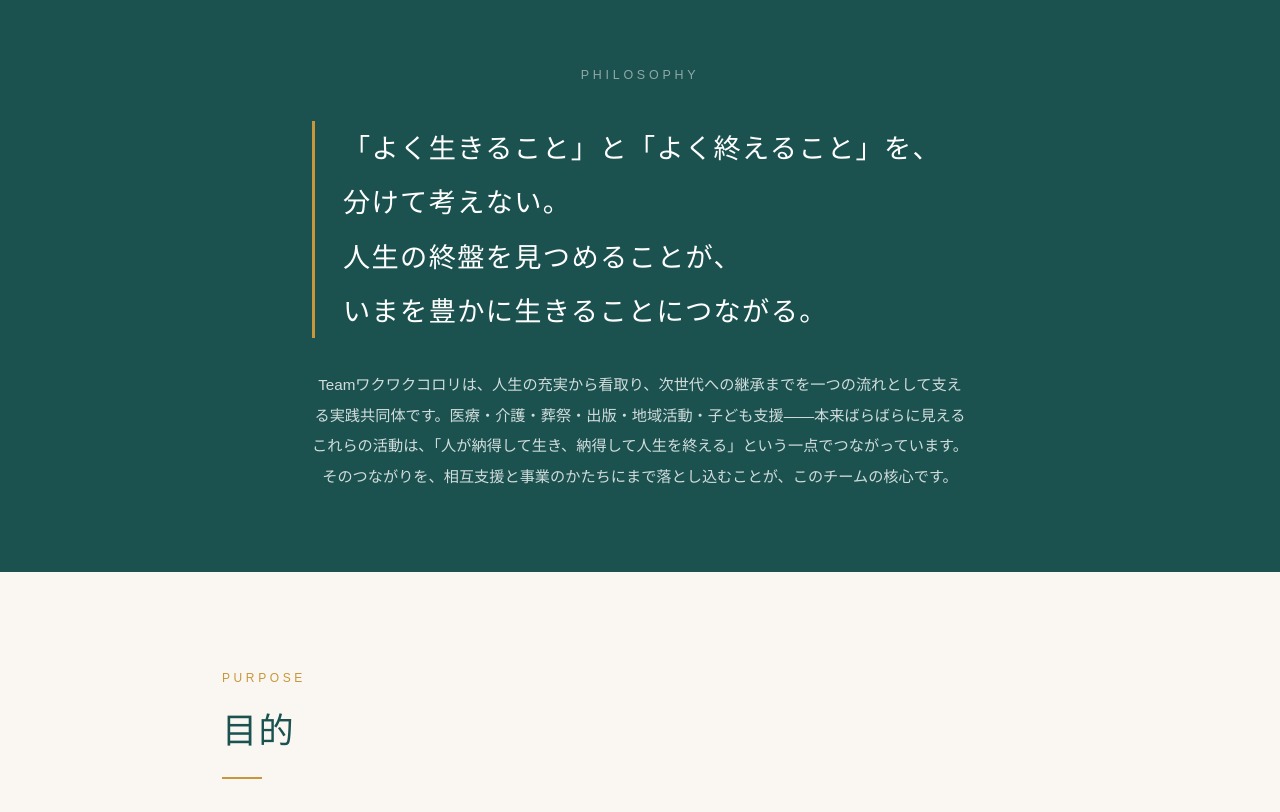
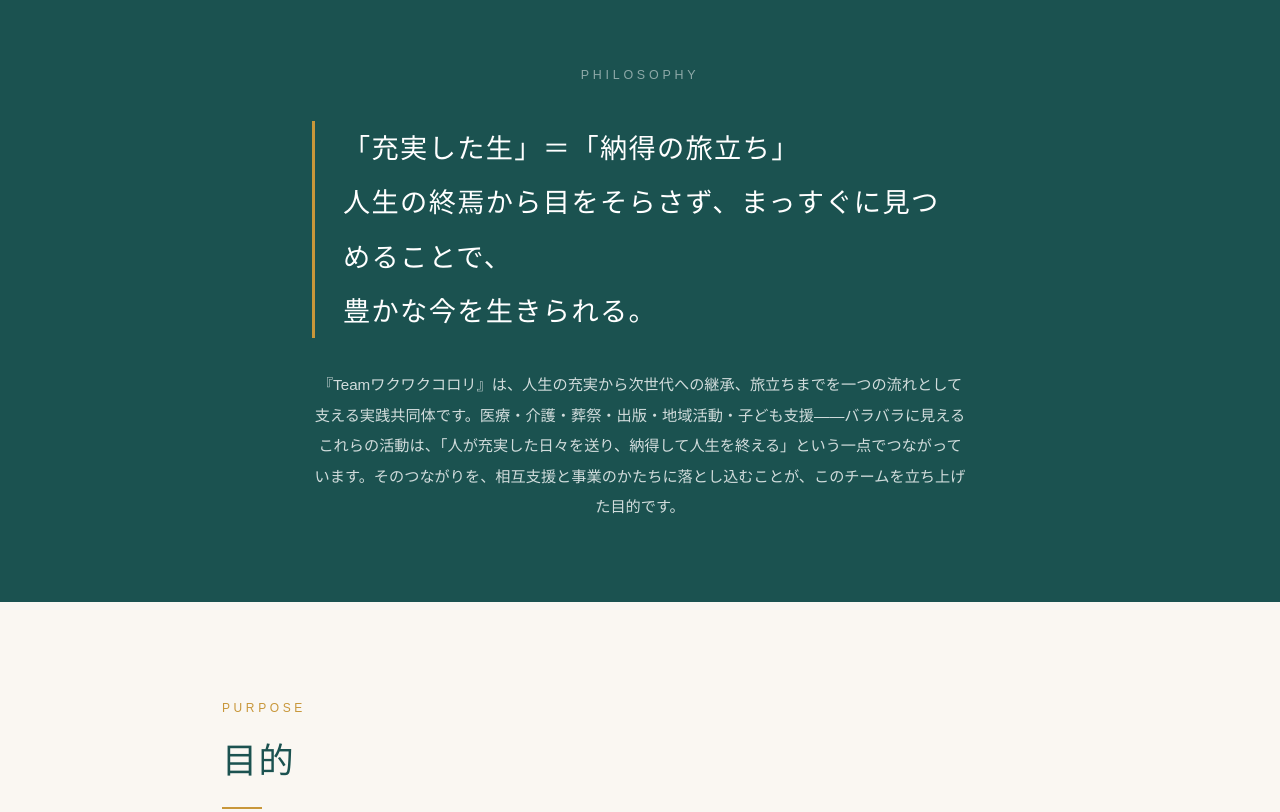
Before and after one commit to kingofcoment-netizen/wakuwaku-website, a plain HTML site: page index.html in a window 1280 px wide. Shown: the part 820-1632 px from the top of the page. Drawn offline with Linux system fonts and the light colour scheme.

Commit message:
Add files via upload

```diff
--- a/index.html
+++ b/index.html
@@ -276,13 +276,12 @@ footer {
   <div class="philosophy-inner fade">
     <span class="philosophy-en">PHILOSOPHY</span>
     <blockquote class="philosophy-quote">
-      「よく生きること」と「よく終えること」を、<br>
-      分けて考えない。<br>
-      人生の終盤を見つめることが、<br>
-      いまを豊かに生きることにつながる。
+      「充実した生」＝「納得の旅立ち」<br>
+      人生の終焉から目をそらさず、まっすぐに見つめることで、<br>
+      豊かな今を生きられる。
     </blockquote>
     <p class="philosophy-body">
-      Teamワクワクコロリは、人生の充実から看取り、次世代への継承までを一つの流れとして支える実践共同体です。医療・介護・葬祭・出版・地域活動・子ども支援——本来ばらばらに見えるこれらの活動は、「人が納得して生き、納得して人生を終える」という一点でつながっています。そのつながりを、相互支援と事業のかたちにまで落とし込むことが、このチームの核心です。
+      『Teamワクワクコロリ』は、人生の充実から次世代への継承、旅立ちまでを一つの流れとして支える実践共同体です。医療・介護・葬祭・出版・地域活動・子ども支援――バラバラに見えるこれらの活動は、「人が充実した日々を送り、納得して人生を終える」という一点でつながっています。そのつながりを、相互支援と事業のかたちに落とし込むことが、このチームを立ち上げた目的です。
     </p>
   </div>
 </section>
@@ -431,8 +430,8 @@ footer {
             <circle cx="30" cy="28" r="2.5" fill="var(--teal)"/>
           </svg>
         </div>
-        <div class="act-name">生前葬・人生感謝祭</div>
-        <p class="act-desc">生きているうちに感謝と対話を生む場を。「死」をタブー視しない文化づくりの第一歩。</p>
+        <div class="act-name">生前想・人生感謝祭</div>
+        <p class="act-desc">生きているうちに感謝を伝え想いを語る。「死」をタブー視しない新たな文化の定着を。</p>
       </div>
       <div class="act-card fade stagger">
         <div class="act-icon">
```
